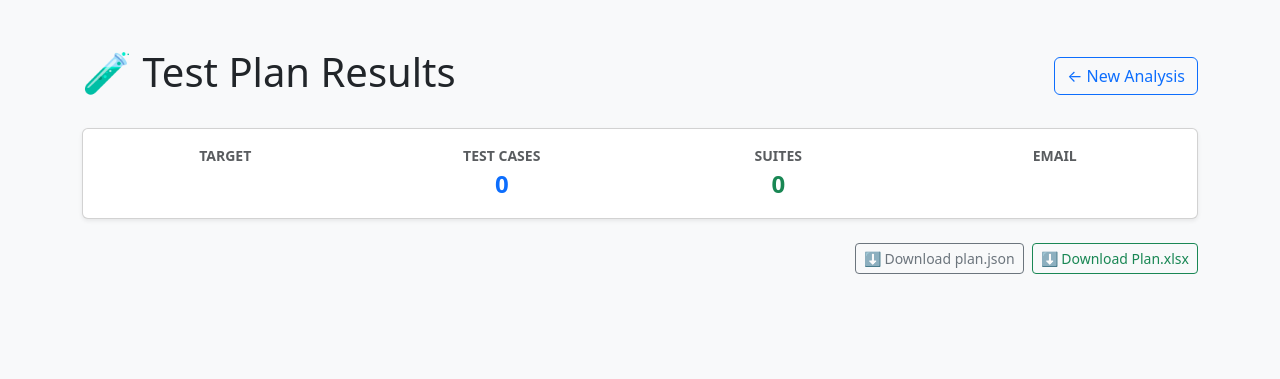
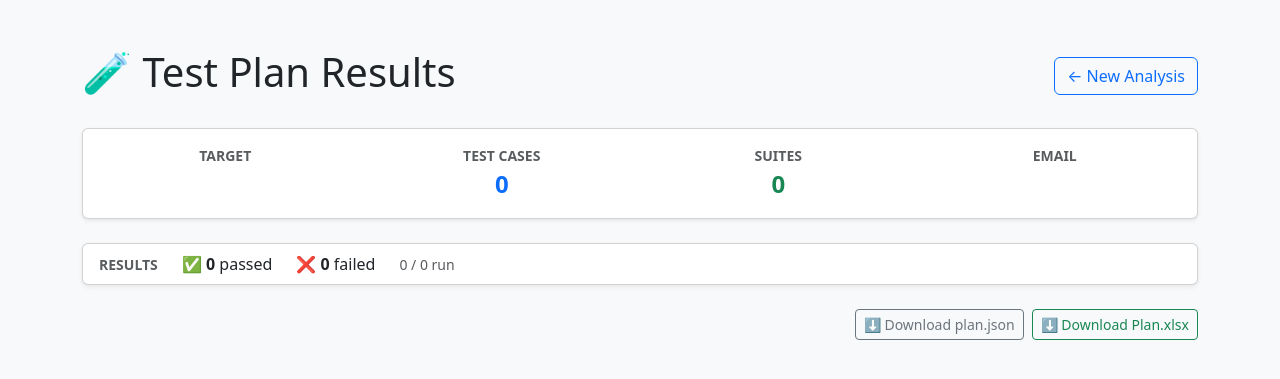
Before and after one commit to RaniAbu95/Captin-Fix-deployed, a Flask app: template templates/results.html in a window 1280 px wide. Shown: the top 379 px of the page. Run offline with Flask 3, Linux system fonts and the light colour scheme; the template is opened without the code that fills it, so the values that code supplies are empty; parts of the project's set-up code (start-up, migrations or seed data) failed here and were passed over; some libraries are stand-ins or nearby versions.

Commit message:
Add live pass/fail summary counter above test cases
Co-Authored-By: Claude Sonnet 4.6 <noreply@anthropic.com>

```diff
--- a/templates/results.html
+++ b/templates/results.html
@@ -59,7 +59,18 @@
         {% endfor %}
       </div>
 
-      <!-- Run All -->
+      <!-- Results summary -->
+      <div class="card mb-3 shadow-sm">
+        <div class="card-body py-2">
+          <div class="d-flex align-items-center gap-4">
+            <span class="text-muted small fw-semibold">RESULTS</span>
+            <span>✅ <strong id="count-pass">0</strong> passed</span>
+            <span>❌ <strong id="count-fail">0</strong> failed</span>
+            <span class="text-muted small" id="count-total">0 / {{ plan.cases | length }} run</span>
+          </div>
+        </div>
+      </div>
+
       <!-- Test Cases accordion -->
       <div class="accordion" id="tcAccordion">
         {% for case in plan.cases %}
@@ -136,6 +147,17 @@
       const CASES = {{ plan.cases | tojson }};
       const TARGET = {{ target | tojson }};
       const generatedCode = {};
+      const testResults = {};  // tracks pass/fail per index
+
+      function updateSummary(idx, status) {
+        testResults[idx] = status;
+        const values = Object.values(testResults);
+        const passed = values.filter(s => s === 'Pass').length;
+        const failed = values.filter(s => s !== 'Pass').length;
+        document.getElementById('count-pass').textContent  = passed;
+        document.getElementById('count-fail').textContent  = failed;
+        document.getElementById('count-total').textContent = `${values.length} / ${CASES.length} run`;
+      }
 
       function showCode(idx, code) {
         generatedCode[idx] = code;
@@ -207,6 +229,7 @@
           } else {
             const r    = data.result;
             status = r.status;
+            updateSummary(idx, status);
             const cls  = r.status === 'Pass' ? 'result-pass' : 'result-fail';
             const icon = r.status === 'Pass' ? '✅' : '❌';
             const screenshotLink = (r.status !== 'Pass' && r.screenshot)
```
